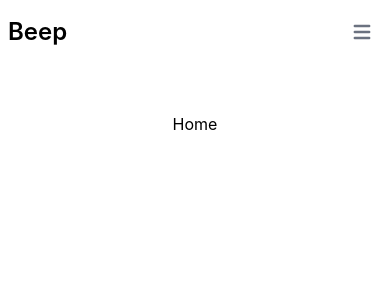
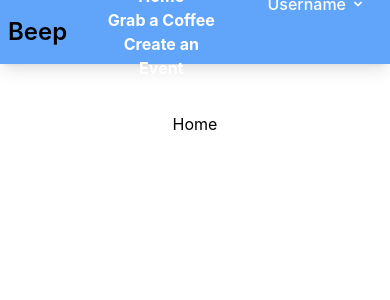
Before and after one commit to mwan391/feed, a React (Create React App) app in the folder Frontend/: page / in a window 390 px wide. Shown: the top 300 px of the page. Built offline with nearby package versions, Linux system fonts and the light colour scheme.

Commit message:
add logged in user dropdown menu, react router links to pages

```diff
--- a/Frontend/src/App.js
+++ b/Frontend/src/App.js
@@ -2,7 +2,7 @@ import './App.css';
 import { Routes, Route } from "react-router-dom";
 import SignIn from './pages/signIn';
 import Home from './pages/home';
-import Navbar from './Components/Navbar';
+import Navbar from './components/Navbar';
 
 function App() {
 	return (
--- a/Frontend/src/Components/Navbar.js
+++ b/Frontend/src/Components/Navbar.js
@@ -1,47 +1,75 @@
 import React from 'react';
+import { Link } from 'react-router-dom';
 
 function Navbar() {
+  const [dropdownClicked, setDropdownClicked] = React.useState(false);
+
   return (
-    <nav className="bg-white border-gray-200 px-2 sm:px-4 py-2.5 dark:bg-gray-800 fixed top-0 w-full h-[4rem]">
-      <div className="container h-full flex flex-wrap justify-between items-center mx-auto">
-        <h1 className="text-2xl font-semibold whitespace-nowrap dark:text-white">
+    <nav className="bg-blue-400 shadow-lg px-2 sm:px-4 py-2.5 fixed top-0 w-full h-[4rem]">
+      <div className="container h-full flex items-center mx-auto">
+        <h1 className="text-2xl inline-flex font-semibold whitespace-nowrap dark:text-white">
           Beep
         </h1>
+        <div className="flex justify-between w-full font-bold">
+          <div className="w-fit mx-6 my-auto">
+            <Link to="/home">
+              <h3 className="text-white hover:text-yellow-500 hover:cursor-pointer inline-flex mx-4">
+                Home
+              </h3>
+            </Link>
+            <Link to="/coffee">
+              <h3 className="text-white hover:text-yellow-500 hover:cursor-pointer inline-flex mx-4">
+                Grab a Coffee
+              </h3>
+            </Link>
+            <h3 className="text-white hover:text-yellow-500 hover:cursor-pointer inline-flex mx-4">
+              Create an Event
+            </h3>
+          </div>
+          <div className="">
             <button
-          data-collapse-toggle="mobile-menu"
-          type="button"
-          className="inline-flex items-center p-2 ml-3 text-sm text-gray-500 rounded-lg md:hidden hover:bg-gray-100 focus:outline-none focus:ring-2 focus:ring-gray-200 dark:text-gray-400 dark:hover:bg-gray-700 dark:focus:ring-gray-600"
-          aria-controls="mobile-menu"
-          aria-expanded="false"
+              className="flex items-center justify-between w-full py-2 pl-3 pr-4 font-medium text-white hover:bg-gray-50 md:hover:bg-transparent hover:text-yellow-500"
+              onClick={() => setDropdownClicked((prevState) => !prevState)}
             >
-          <span className="sr-only">Open main menu</span>
+              Username{' '}
               <svg
-            className="w-6 h-6"
+                className={`${
+                  dropdownClicked ? 'rotate-180' : ''
+                } transition-transform w-4 h-4 ml-1`}
                 fill="currentColor"
                 viewBox="0 0 20 20"
                 xmlns="http://www.w3.org/2000/svg"
               >
                 <path
                   fill-rule="evenodd"
-              d="M3 5a1 1 0 011-1h12a1 1 0 110 2H4a1 1 0 01-1-1zM3 10a1 1 0 011-1h12a1 1 0 110 2H4a1 1 0 01-1-1zM3 15a1 1 0 011-1h12a1 1 0 110 2H4a1 1 0 01-1-1z"
-              clip-rule="evenodd"
-            ></path>
-          </svg>
-          <svg
-            className="hidden w-6 h-6"
-            fill="currentColor"
-            viewBox="0 0 20 20"
-            xmlns="http://www.w3.org/2000/svg"
-          >
-            <path
-              fill-rule="evenodd"
-              d="M4.293 4.293a1 1 0 011.414 0L10 8.586l4.293-4.293a1 1 0 111.414 1.414L11.414 10l4.293 4.293a1 1 0 01-1.414 1.414L10 11.414l-4.293 4.293a1 1 0 01-1.414-1.414L8.586 10 4.293 5.707a1 1 0 010-1.414z"
+                  d="M5.293 7.293a1 1 0 011.414 0L10 10.586l3.293-3.293a1 1 0 111.414 1.414l-4 4a1 1 0 01-1.414 0l-4-4a1 1 0 010-1.414z"
                   clip-rule="evenodd"
                 ></path>
               </svg>
             </button>
-        <div className="hidden w-full md:block md:w-auto" id="mobile-menu">
-          <ul className="flex flex-col mt-4 md:flex-row md:space-x-8 md:mt-0 md:text-sm md:font-medium"></ul>
+            <div
+              id="dropdownNavbar"
+              className={`z-10 ${
+                dropdownClicked ? 'visible' : 'hidden'
+              } bg-white divide-y divide-gray-100 rounded shadow fixed top-[3rem] w-[8rem]`}
+            >
+              <ul className="py-1 text-sm text-gray-700 px-2">
+                <li>
+                  <p>Test</p>
+                </li>
+                <li>
+                  <p>Test</p>
+                </li>
+                <li>
+                  <p>Test</p>
+                </li>
+              </ul>
+              <ul className="py-1 text-sm text-gray-700">
+                <li>Log Out</li>
+              </ul>
+              <div className="py-1"></div>
+            </div>
+          </div>
         </div>
       </div>
     </nav>
--- a/Frontend/src/pages/home.js
+++ b/Frontend/src/pages/home.js
@@ -1,5 +1,5 @@
 import React from 'react';
-import CardGrid from '../Components/CardGrid';
+import CardGrid from '../components/CardGrid';
 
 function Home() {
   return (
```
Lines whose indentation alone changed are shown as unchanged.
